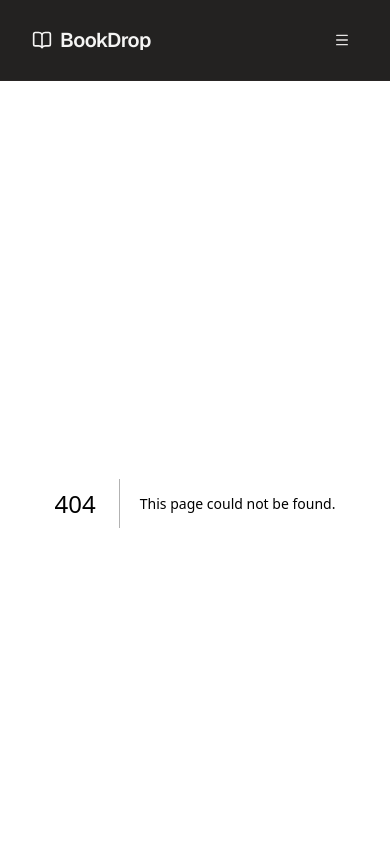
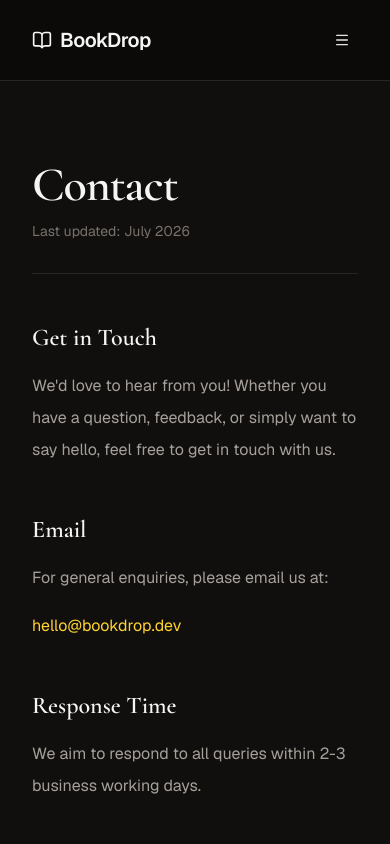
Before and after one commit to SobiahSelvarajah/ss-bookdrop, a Next.js app: page /contact in a window 390 px wide. Before the commit this address had no page. Shown: the top 844 px of the page. Built offline with nearby package versions, Linux system fonts and the light colour scheme.

Commit message:
feat: Contact page added, styled and responsive

```diff
--- /dev/null
+++ b/src/app/contact/page.tsx
@@ -0,0 +1,43 @@
+import LegalLayout from "@/components/legal/LegalLayout";
+import LegalSection from "@/components/legal/LegalSection";
+
+
+export default function ContactPage() {
+    return (
+        <LegalLayout
+            title="Contact"
+            lastUpdated="July 2026"
+        >
+            <LegalSection title="Get in Touch">
+                <p>
+                    We'd love to hear from you! Whether
+                    you have a question, feedback, or
+                    simply want to say hello, feel free
+                    to get in touch with us.
+                </p>
+            </LegalSection>
+
+            <LegalSection title="Email">
+                <p>
+                    For general enquiries, please email
+                    us at:
+                </p>
+                <p>
+                    <a
+                        href="mailto:hello@bookdrop.dev"
+                        className="text-amber-300 transition-colors hover:text-amber-200"
+                    >
+                        hello@bookdrop.dev
+                    </a>
+                </p>
+            </LegalSection>
+
+            <LegalSection title="Response Time">
+                <p>
+                    We aim to respond to all queries
+                    within 2-3 business working days.
+                </p>
+            </LegalSection>
+        </LegalLayout>
+    )
+}
```
